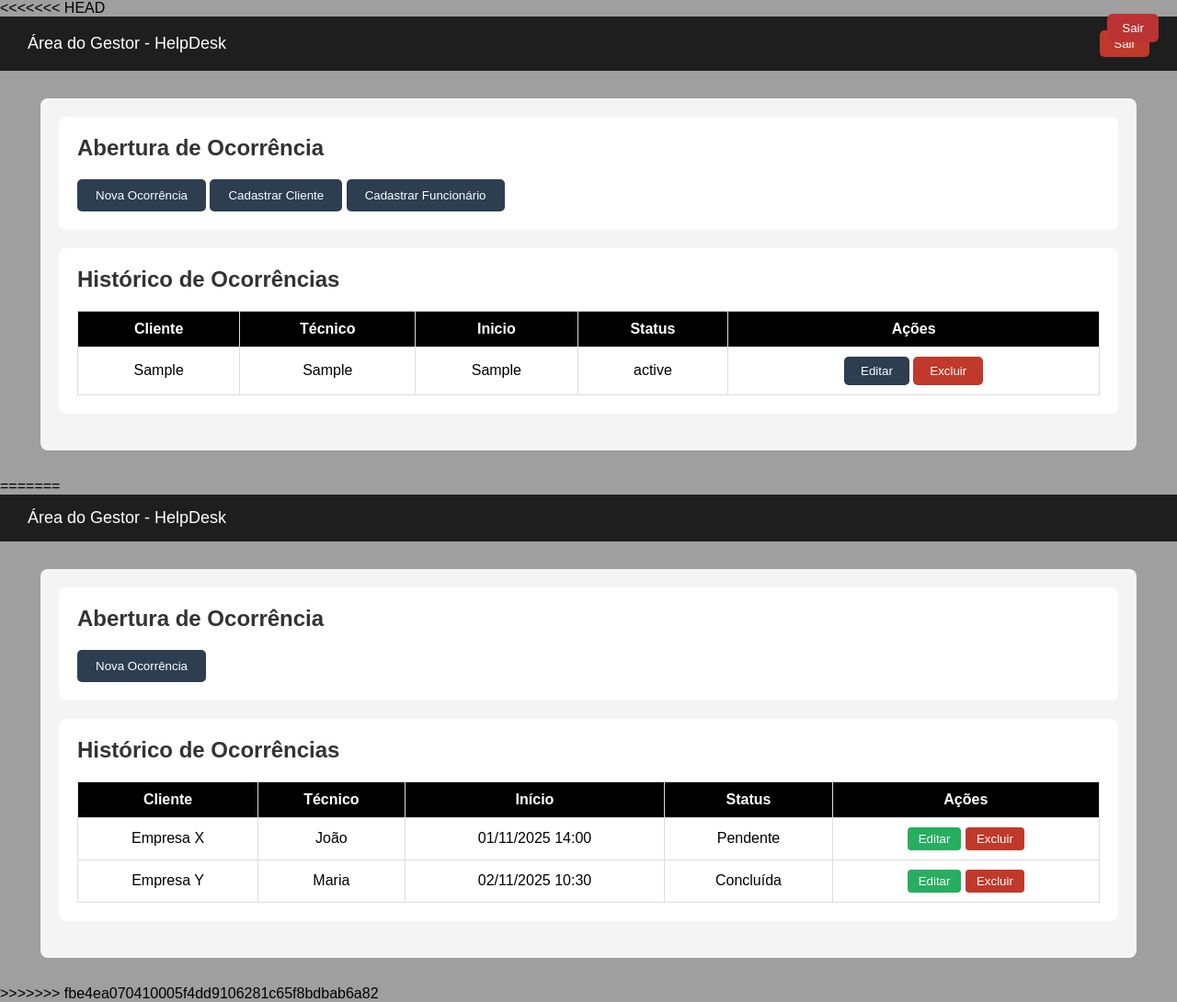
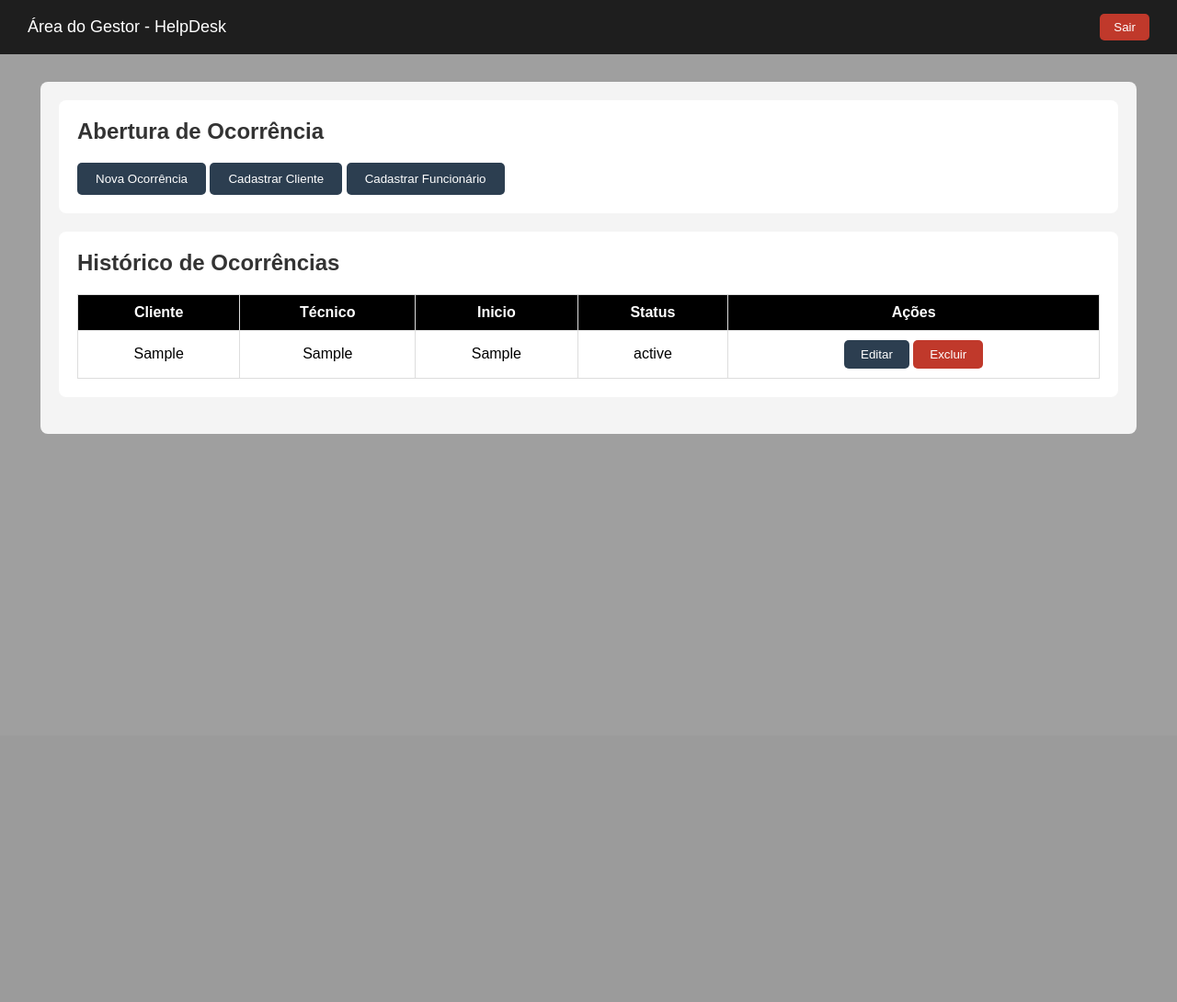
Before and after one commit to PedroH2M/helpdesk, a PHP site: page /area-gestor.php in a window 1280 px wide. Shown: the whole page at 92% size. After the commit the page ends 472 px from the top, so only its background shows below. Run offline with PHP 8.4, Linux system fonts and the light colour scheme; the visitor is signed in with stand-in values (Sample User, id 1); tables that the repository leaves empty or names only in its code hold one stand-in row (values such as "Sample post").

Commit message:
resolvendo interface bugada

```diff
--- a/area-gestor.php
+++ b/area-gestor.php
@@ -1,4 +1,3 @@
-<<<<<<< HEAD
 <?php
 include_once "admin/config.inc.php";
 
@@ -82,117 +81,4 @@ function fecharFormularioFuncionario(){document.getElementById("formFuncionario"
 </script>
 
 </body>
-=======
-<!DOCTYPE html>
-<html lang="pt-br">
-<head>
-    <meta charset="UTF-8">
-    <title>Área do Gestor - HelpDesk</title>
-    <link rel="stylesheet" href="css/area-gestor.css">
-</head>
-
-<body>
-
-<div class="header">
-    Área do Gestor - HelpDesk
-    <button onclick="window.location.href='login-gestor.php'"
-        style="position:absolute; top:15px; right:20px; padding:8px 16px;
-        background:#b33; color:#fff; border:none; border-radius:6px; cursor:pointer;">
-    Sair
-</div>
-
-<div class="main-container">
-    <div class="section">
-        <h2>Abertura de Ocorrência</h2>
-        <button class="btn-nova" onclick="abrirFormulario()">Nova Ocorrência</button>
-    </div>
-
-    <div class="section">
-        <h2>Histórico de Ocorrências</h2>
-
-        <table>
-            <tr>
-                <th>Cliente</th>
-                <th>Técnico</th>
-                <th>Início</th>
-                <th>Status</th>
-                <th>Ações</th>
-            </tr>
-            <tr>
-                <td>Empresa X</td>
-                <td>João</td>
-                <td>01/11/2025 14:00</td>
-                <td>Pendente</td>
-                <td>
-                    <button class="btn-editar">Editar</button>
-                    <button class="btn-excluir">Excluir</button>
-                </td>
-            </tr>
-            <tr>
-                <td>Empresa Y</td>
-                <td>Maria</td>
-                <td>02/11/2025 10:30</td>
-                <td>Concluída</td>
-                <td>
-                    <button class="btn-editar">Editar</button>
-                    <button class="btn-excluir">Excluir</button>
-                </td>
-            </tr>
-        </table>
-    </div>
-
-</div>
-
-<div class="modal" id="formModal">
-    <div class="form-box">
-        <h2>Nova Ocorrência</h2>
-
-        <label>Cliente:</label>
-        <select>
-            <option>Selecione o cliente...</option>
-        </select>
-
-        <label>Nome do Técnico:</label>
-        <input type="text">
-
-        <label>Início:</label>
-        <div class="date-time">
-            <input type="date">
-            <input type="time">
-        </div>
-
-        <label>Fim:</label>
-        <div class="date-time">
-            <input type="date">
-            <input type="time">
-        </div>
-
-        <label>Motivo da ocorrência:</label>
-        <textarea></textarea>
-
-        <label>Status:</label>
-        <select>
-            <option>Pendente</option>
-            <option>Em andamento</option>
-            <option>Concluída</option>
-        </select>
-
-        <div class="btn-group">
-            <button class="btn-salvar">Salvar</button>
-            <button class="btn-cancel" onclick="fecharFormulario()">Cancelar</button>
-        </div>
-    </div>
-</div>
-
-<script>
-    function abrirFormulario() {
-        document.getElementById("formModal").style.display = "flex";
-    }
-    function fecharFormulario() {
-        document.getElementById("formModal").style.display = "none";
-    }
-</script>
-
-</body>
->>>>>>> fbe4ea070410005f4dd9106281c65f8bdbab6a82
 </html>
```
Also changed, not shown: login-gestor.php (+0 -10 lines), 3 other files.
